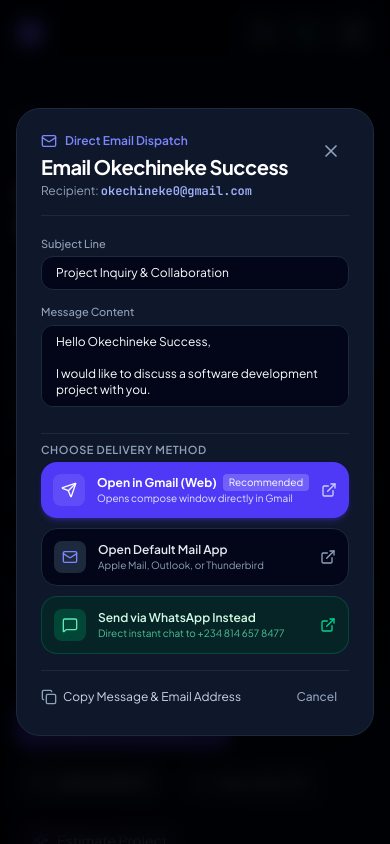
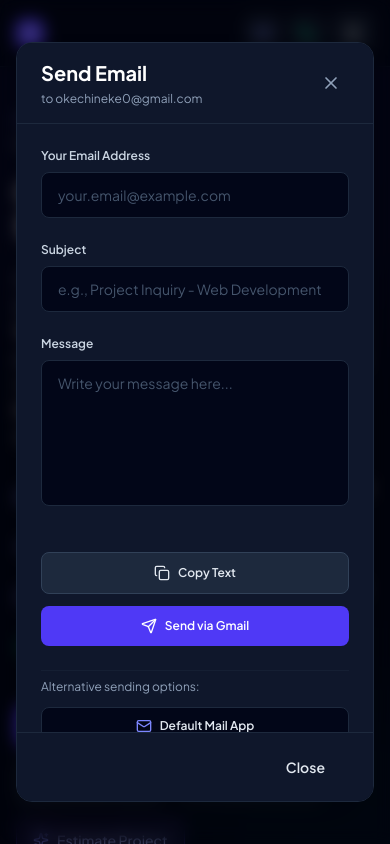
Before and after one commit to okechineke0-ctrl/My_portfolio, a React (Vite) app: page / in a window 390 px wide. Both pictures are taken after a click on the button 263 px from the left and 33 px from the top of the page. Shown: the top 844 px of the page. Built offline with nearby package versions, Linux system fonts and the light colour scheme.

Commit message:
Enhance email modal responsiveness and professional UI

```diff
--- a/src/components/EmailModal.tsx
+++ b/src/components/EmailModal.tsx
@@ -1,242 +1,195 @@
-import React, { useState, useEffect } from 'react';
+import React, { useEffect, useState } from 'react';
+import { X, Send, Mail, MessageSquare, Copy, Check } from 'lucide-react';
 import { PERSONAL_INFO } from '../data/portfolioData';
-import {
-  X,
-  Mail,
-  MessageSquare,
-  Copy,
-  Check,
-  ExternalLink,
-  Send,
-  ShieldCheck,
-  Sparkles
-} from 'lucide-react';
 
 interface EmailModalProps {
   isOpen: boolean;
   onClose: () => void;
   initialSubject?: string;
   initialBody?: string;
-  senderName?: string;
-  senderEmail?: string;
 }
 
 export const EmailModal: React.FC<EmailModalProps> = ({
   isOpen,
   onClose,
-  initialSubject,
-  initialBody,
-  senderName,
-  senderEmail
+  initialSubject = '',
+  initialBody = ''
 }) => {
+  const [email, setEmail] = useState('');
+  const [subject, setSubject] = useState(initialSubject);
+  const [body, setBody] = useState(initialBody);
   const [copied, setCopied] = useState(false);
-  const [subject, setSubject] = useState(initialSubject || 'Project Inquiry & Collaboration');
-  const [body, setBody] = useState(
-    initialBody || 'Hello Okechineke Success,\n\nI would like to discuss a software development project with you.\n\nBest regards,'
-  );
 
   useEffect(() => {
-    if (initialSubject) setSubject(initialSubject);
-    if (initialBody) setBody(initialBody);
-  }, [initialSubject, initialBody]);
+    setSubject(initialSubject);
+    setBody(initialBody);
+  }, [initialSubject, initialBody, isOpen]);
 
   useEffect(() => {
-    const handleKeyDown = (e: KeyboardEvent) => {
-      if (e.key === 'Escape') onClose();
-    };
     if (isOpen) {
       document.body.style.overflow = 'hidden';
-      window.addEventListener('keydown', handleKeyDown);
+    } else {
+      document.body.style.overflow = 'auto';
     }
     return () => {
-      document.body.style.overflow = 'unset';
-      window.removeEventListener('keydown', handleKeyDown);
+      document.body.style.overflow = 'auto';
     };
-  }, [isOpen, onClose]);
+  }, [isOpen]);
+
+  const handleCopy = () => {
+    const fullMessage = `To: ${PERSONAL_INFO.email}\nSubject: ${subject || '(No Subject)'}\n\n${body}`;
+    navigator.clipboard.writeText(fullMessage);
+    setCopied(true);
+    setTimeout(() => setCopied(false), 2000);
+  };
+
+  const getGmailUrl = () => {
+    const encodedSubject = encodeURIComponent(subject || 'Hello');
+    const encodedBody = encodeURIComponent(body);
+    return `https://mail.google.com/mail/?view=cm&fs=1&to=${PERSONAL_INFO.email}&su=${encodedSubject}&body=${encodedBody}`;
+  };
+
+  const getMailtoUrl = () => {
+    const encodedSubject = encodeURIComponent(subject || 'Hello');
+    const encodedBody = encodeURIComponent(body);
+    return `mailto:${PERSONAL_INFO.email}?subject=${encodedSubject}&body=${encodedBody}`;
+  };
 
   if (!isOpen) return null;
 
-  const targetEmail = PERSONAL_INFO.email; // okechineke0@gmail.com
-  const encodedSubject = encodeURIComponent(subject);
-  const encodedBody = encodeURIComponent(
-    senderName
-      ? `From: ${senderName} (${senderEmail || 'No email provided'})\n\n${body}`
-      : body
-  );
+  return (
+    <div className="fixed inset-0 z-50 flex items-center justify-center p-4 bg-black/50 backdrop-blur-sm animate-in fade-in duration-200">
+      <div className="w-full max-w-2xl max-h-[90vh] overflow-y-auto bg-slate-900 border border-slate-800 rounded-2xl shadow-2xl animate-in zoom-in-95 duration-200">
 
-  // Web Gmail Compose URL (100% reliable across all browsers & iframes)
-  const gmailComposeUrl = `https://mail.google.com/mail/?view=cm&fs=1&to=${targetEmail}&su=${encodedSubject}&body=${encodedBody}`;
-
-  // Standard mailto URL
-  const mailtoUrl = `mailto:${targetEmail}?subject=${encodedSubject}&body=${encodedBody}`;
-
-  // WhatsApp fallback with pre-filled message
-  const whatsappUrl = `https://wa.me/2348146578477?text=${encodeURIComponent(
-    `Hello Success, reaching out via email form regarding: ${subject}\n\n${body}`
-  )}`;
-
-  const handleCopyEmailAndMessage = () => {
-    const textToCopy = `To: ${targetEmail}\nSubject: ${subject}\n\n${body}`;
-    navigator.clipboard.writeText(textToCopy);
-    setCopied(true);
-    setTimeout(() => setCopied(false), 2500);
-  };
-
-  return (
-    <div
-      className="fixed inset-0 z-50 flex items-center justify-center p-4 sm:p-6 overflow-y-auto bg-black/85 backdrop-blur-sm"
-      onClick={onClose}
-    >
-      <div
-        className="relative w-full max-w-lg bg-slate-900 border border-slate-800 rounded-3xl shadow-2xl p-6 sm:p-7 text-slate-100 max-h-[92vh] overflow-y-auto"
-        onClick={(e) => e.stopPropagation()}
-      >
         {/* Header */}
-        <div className="flex items-start justify-between pb-4 border-b border-slate-800">
+        <div className="sticky top-0 bg-slate-900 border-b border-slate-800 px-6 py-4 sm:py-5 flex items-center justify-between">
           <div>
-            <div className="flex items-center gap-2 text-xs font-semibold text-indigo-400 mb-1">
-              <Mail className="w-4 h-4" />
-              <span>Direct Email Dispatch</span>
-            </div>
-            <h2 className="text-xl sm:text-2xl font-bold text-white tracking-tight">
-              Email Okechineke Success
+            <h2 className="text-xl sm:text-2xl font-bold text-white">
+              Send Email
             </h2>
-            <p className="text-xs text-slate-400 mt-0.5">
-              Recipient: <strong className="text-indigo-300 font-mono">{targetEmail}</strong>
+            <p className="text-xs sm:text-sm text-slate-400 mt-1">
+              to {PERSONAL_INFO.email}
             </p>
           </div>
-
           <button
             onClick={onClose}
-            className="p-2 text-slate-400 hover:text-white hover:bg-slate-800 rounded-xl transition-colors"
-            aria-label="Close dialog"
+            className="p-2 text-slate-400 hover:text-white hover:bg-slate-800 rounded-lg transition-colors active:scale-95"
+            aria-label="Close modal"
           >
             <X className="w-5 h-5" />
           </button>
         </div>
 
-        {/* Form Preview / Customizer */}
-        <div className="my-5 space-y-3.5">
+        {/* Content */}
+        <div className="p-6 sm:p-8 space-y-6">
+
+          {/* Email Input */}
           <div>
-            <label className="block text-[11px] font-medium text-slate-400 mb-1">
-              Subject Line
+            <label className="block text-xs sm:text-sm font-semibold text-slate-300 mb-2">
+              Your Email Address
+            </label>
+            <input
+              type="email"
+              value={email}
+              onChange={(e) => setEmail(e.target.value)}
+              placeholder="your.email@example.com"
+              className="w-full bg-slate-950 border border-slate-800 rounded-lg px-4 py-3 text-sm text-white placeholder-slate-600 focus:outline-none focus:border-indigo-500 focus:ring-2 focus:ring-indigo-500/20 transition-all"
+            />
+          </div>
+
+          {/* Subject Input */}
+          <div>
+            <label className="block text-xs sm:text-sm font-semibold text-slate-300 mb-2">
+              Subject
             </label>
             <input
               type="text"
               value={subject}
               onChange={(e) => setSubject(e.target.value)}
-              className="w-full bg-slate-950 border border-slate-800 rounded-xl px-3.5 py-2 text-xs sm:text-sm text-white focus:outline-none focus:border-indigo-500"
+              placeholder="e.g., Project Inquiry - Web Development"
+              className="w-full bg-slate-950 border border-slate-800 rounded-lg px-4 py-3 text-sm text-white placeholder-slate-600 focus:outline-none focus:border-indigo-500 focus:ring-2 focus:ring-indigo-500/20 transition-all"
             />
           </div>
 
+          {/* Message Body */}
           <div>
-            <label className="block text-[11px] font-medium text-slate-400 mb-1">
-              Message Content
+            <label className="block text-xs sm:text-sm font-semibold text-slate-300 mb-2">
+              Message
             </label>
             <textarea
-              rows={4}
               value={body}
               onChange={(e) => setBody(e.target.value)}
-              className="w-full bg-slate-950 border border-slate-800 rounded-xl px-3.5 py-2 text-xs sm:text-sm text-white focus:outline-none focus:border-indigo-500 resize-none font-sans"
+              placeholder="Write your message here..."
+              rows={6}
+              className="w-full bg-slate-950 border border-slate-800 rounded-lg px-4 py-3 text-sm text-white placeholder-slate-600 focus:outline-none focus:border-indigo-500 focus:ring-2 focus:ring-indigo-500/20 transition-all resize-none"
             />
           </div>
-        </div>
 
-        {/* 100% Working Delivery Channels */}
-        <div className="space-y-2.5 pt-2 border-t border-slate-800">
-          <div className="text-[11px] uppercase tracking-wider text-slate-400 font-semibold mb-1">
-            Choose Delivery Method
-          </div>
-
-          {/* Option 1: Open in Gmail Web */}
-          <a
-            href={gmailComposeUrl}
-            target="_blank"
-            rel="noopener noreferrer"
-            onClick={onClose}
-            className="w-full flex items-center justify-between p-3 rounded-2xl bg-indigo-600 hover:bg-indigo-500 text-white transition-all shadow-md shadow-indigo-600/30 group"
-          >
-            <div className="flex items-center gap-3">
-              <div className="w-8 h-8 rounded-lg bg-white/10 flex items-center justify-center">
-                <Send className="w-4 h-4 text-white" />
-              </div>
-              <div className="text-left">
-                <div className="text-xs font-bold flex items-center gap-1.5">
-                  <span>Open in Gmail (Web)</span>
-                  <span className="text-[10px] bg-white/20 px-1.5 py-0.5 rounded text-white font-normal">Recommended</span>
-                </div>
-                <div className="text-[10px] text-indigo-100">Opens compose window directly in Gmail</div>
-              </div>
-            </div>
-            <ExternalLink className="w-4 h-4 text-indigo-200 group-hover:translate-x-0.5 transition-transform" />
-          </a>
-
-          {/* Option 2: Default System Mail Client */}
-          <a
-            href={mailtoUrl}
-            onClick={onClose}
-            className="w-full flex items-center justify-between p-3 rounded-2xl bg-slate-950 hover:bg-slate-800 border border-slate-800 text-slate-200 transition-all group"
-          >
-            <div className="flex items-center gap-3">
-              <div className="w-8 h-8 rounded-lg bg-slate-800 flex items-center justify-center text-indigo-400">
-                <Mail className="w-4 h-4" />
-              </div>
-              <div className="text-left">
-                <div className="text-xs font-semibold">Open Default Mail App</div>
-                <div className="text-[10px] text-slate-400">Apple Mail, Outlook, or Thunderbird</div>
-              </div>
-            </div>
-            <ExternalLink className="w-4 h-4 text-slate-400 group-hover:text-white transition-colors" />
-          </a>
-
-          {/* Option 3: WhatsApp Direct */}
-          <a
-            href={whatsappUrl}
-            target="_blank"
-            rel="noopener noreferrer"
-            onClick={onClose}
-            className="w-full flex items-center justify-between p-3 rounded-2xl bg-emerald-950/60 hover:bg-emerald-900/60 border border-emerald-800/60 text-emerald-200 transition-all group"
-          >
-            <div className="flex items-center gap-3">
-              <div className="w-8 h-8 rounded-lg bg-emerald-900/80 flex items-center justify-center text-emerald-300">
-                <MessageSquare className="w-4 h-4" />
-              </div>
-              <div className="text-left">
-                <div className="text-xs font-semibold text-emerald-100">Send via WhatsApp Instead</div>
-                <div className="text-[10px] text-emerald-300/80">Direct instant chat to +234 814 657 8477</div>
-              </div>
-            </div>
-            <ExternalLink className="w-4 h-4 text-emerald-400 group-hover:translate-x-0.5 transition-transform" />
-          </a>
-        </div>
-
-        {/* Copy to Clipboard Bar */}
-        <div className="mt-4 pt-3 border-t border-slate-800 flex items-center justify-between">
+          {/* Action Buttons */}
+          <div className="pt-4 grid grid-cols-1 sm:grid-cols-2 gap-3">
             <button
-            onClick={handleCopyEmailAndMessage}
-            className="inline-flex items-center gap-1.5 text-xs text-slate-300 hover:text-white transition-colors"
+              onClick={handleCopy}
+              className="flex items-center justify-center gap-2 py-3 px-4 text-xs sm:text-sm font-semibold text-slate-200 bg-slate-800 hover:bg-slate-700 border border-slate-700 rounded-lg transition-all active:scale-95"
             >
               {copied ? (
                 <>
                   <Check className="w-4 h-4 text-emerald-400" />
-                <span className="text-emerald-400 font-medium">Copied Email & Message!</span>
+                  <span>Copied!</span>
                 </>
               ) : (
                 <>
-                <Copy className="w-4 h-4 text-slate-400" />
-                <span>Copy Message & Email Address</span>
+                  <Copy className="w-4 h-4" />
+                  <span>Copy Text</span>
                 </>
               )}
             </button>
 
+            <a
+              href={getGmailUrl()}
+              target="_blank"
+              rel="noopener noreferrer"
+              className="flex items-center justify-center gap-2 py-3 px-4 text-xs sm:text-sm font-semibold text-white bg-indigo-600 hover:bg-indigo-500 rounded-lg transition-all active:scale-95"
+            >
+              <Send className="w-4 h-4" />
+              <span>Send via Gmail</span>
+            </a>
+          </div>
+
+          {/* Alternative Options */}
+          <div className="pt-2 border-t border-slate-800/50 space-y-3">
+            <p className="text-xs text-slate-400">Alternative sending options:</p>
+
+            <div className="grid grid-cols-1 sm:grid-cols-2 gap-2">
+              <a
+                href={getMailtoUrl()}
+                className="flex items-center justify-center gap-2 py-2.5 px-4 text-xs font-semibold text-slate-200 bg-slate-950 hover:bg-slate-900 border border-slate-800 rounded-lg transition-all active:scale-95"
+              >
+                <Mail className="w-4 h-4 text-indigo-400" />
+                <span>Default Mail App</span>
+              </a>
+
+              <a
+                href={PERSONAL_INFO.whatsappUrl}
+                target="_blank"
+                rel="noopener noreferrer"
+                className="flex items-center justify-center gap-2 py-2.5 px-4 text-xs font-semibold text-white bg-emerald-600 hover:bg-emerald-500 rounded-lg transition-all active:scale-95"
+              >
+                <MessageSquare className="w-4 h-4" />
+                <span>WhatsApp</span>
+              </a>
+            </div>
+          </div>
+        </div>
+
+        {/* Footer */}
+        <div className="sticky bottom-0 bg-slate-900 border-t border-slate-800 px-6 py-4 flex justify-end">
           <button
             onClick={onClose}
-            className="px-3 py-1.5 text-xs font-medium text-slate-400 hover:text-white rounded-lg transition-colors"
+            className="px-6 py-2 text-sm font-semibold text-slate-200 hover:text-white hover:bg-slate-800 rounded-lg transition-all active:scale-95"
           >
-            Cancel
+            Close
           </button>
         </div>
-
       </div>
     </div>
   );
```
Lines whose indentation alone changed are shown as unchanged.
